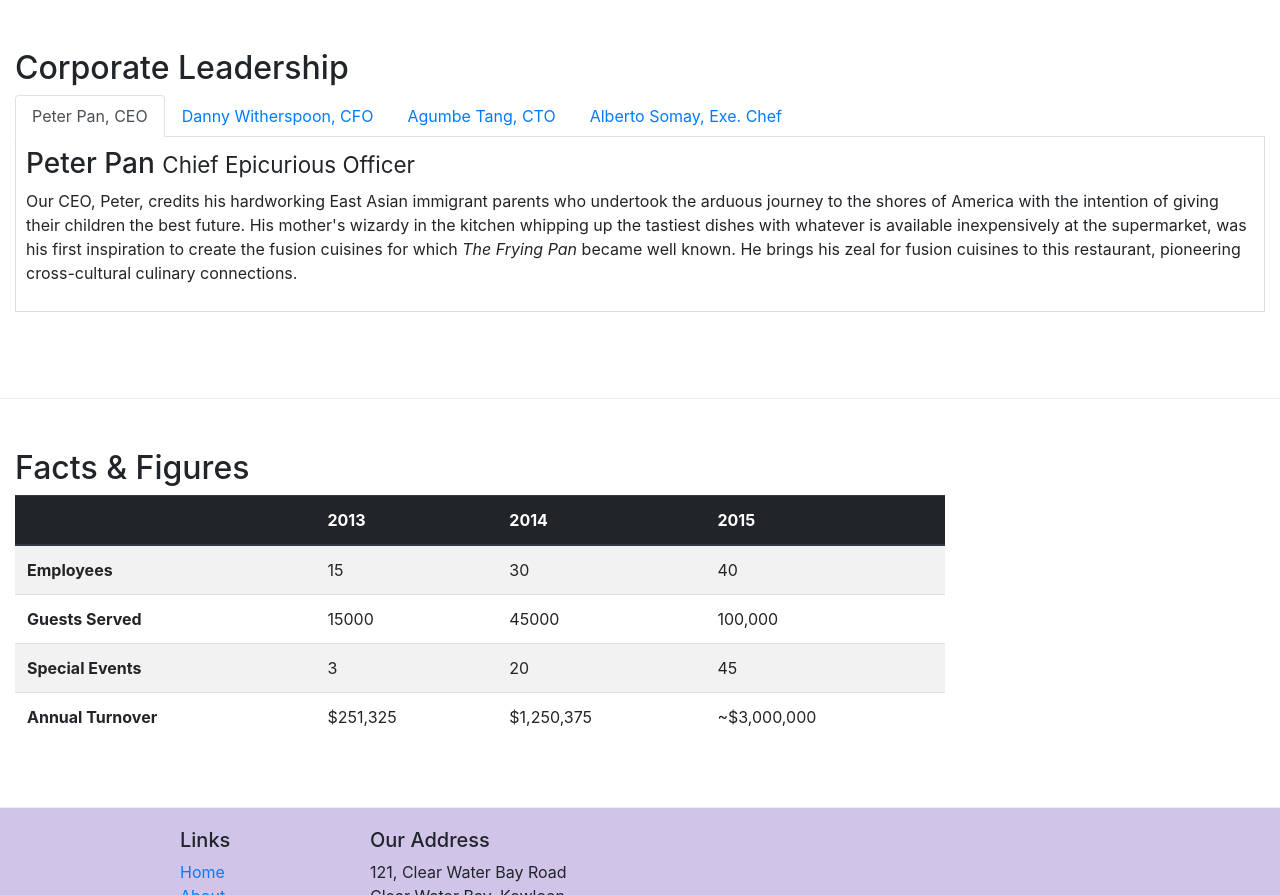
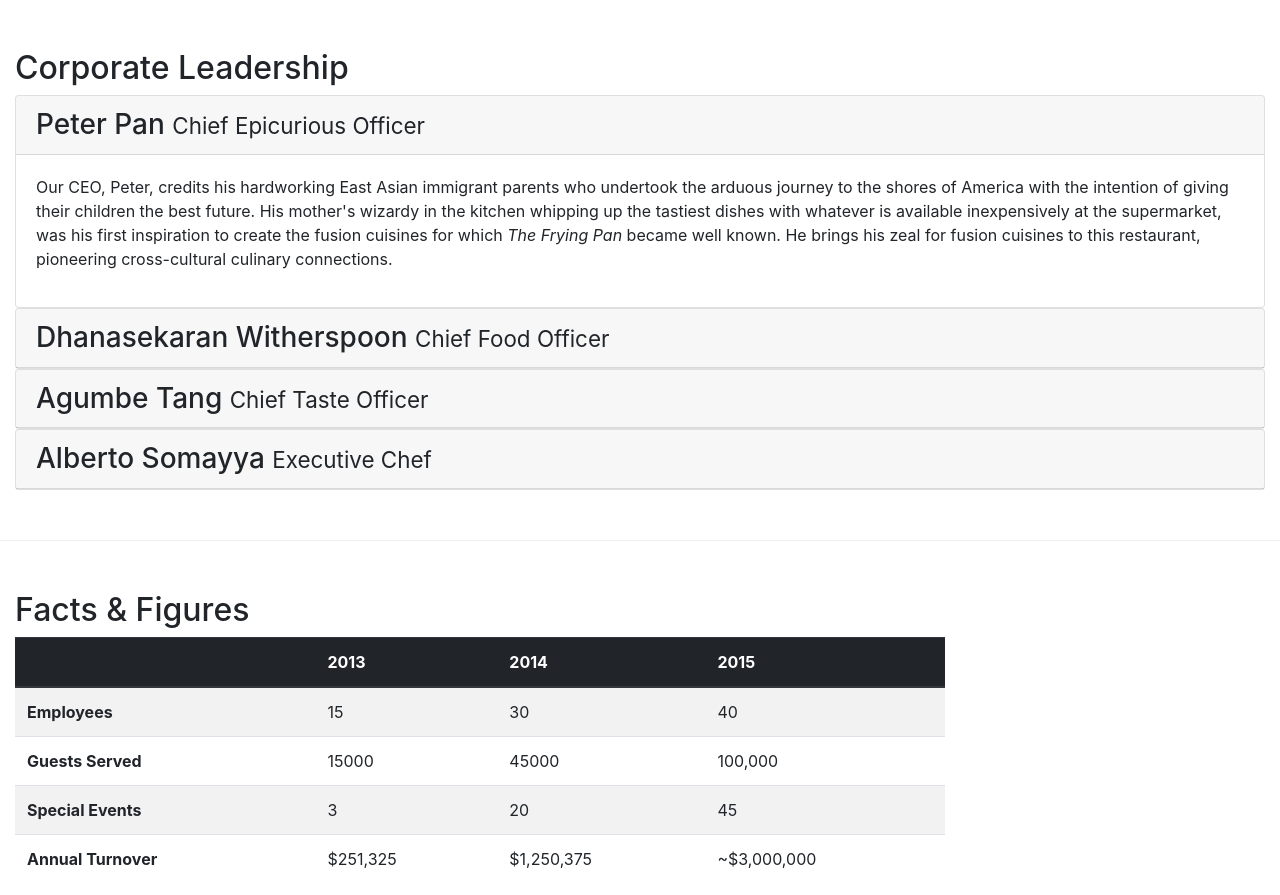
Before and after one commit to rrgmax/con-fusion, a website: page aboutus.html in a window 1280 px wide. Shown: the part 911-1806 px from the top of the page. Drawn offline with nearby package versions, Linux system fonts and the light colour scheme.

Commit message:
Accordion

```diff
--- a/aboutus.html
+++ b/aboutus.html
@@ -98,41 +98,63 @@
         <div class="row row-content">
             <div class="col-12">
                 <h2>Corporate Leadership</h2>
-                <ul class="nav nav-tabs">
-                    <li class="nav-item">
-                        <a class="nav-link active" href="#peter"
-                            role="tab" data-toggle="tab">Peter Pan, CEO</a>
-                    </li>
-                    <li class="nav-item">
-                        <a class="nav-link" href="#danny"
-                            role="tab" data-toggle="tab">Danny Witherspoon, CFO</a>
-                    </li>
-                    <li class="nav-item">
-                        <a class="nav-link" href="#agumbe"
-                            role="tab" data-toggle="tab">Agumbe Tang, CTO</a>
-                    </li>
-                    <li class="nav-item">
-                        <a class="nav-link" href="#alberto"
-                            role="tab" data-toggle="tab">Alberto Somay, Exe. Chef</a>
-                    </li>
-                </ul>
 
-                <div class="tab-content">
-                    <div role="tabpanel" class="tab-pane fade show active" id="peter">
-                        <h3>Peter Pan <small>Chief Epicurious Officer</small></h3>
-                        <p class="d-none d-sm-block">Our CEO, Peter, credits his hardworking East Asian immigrant parents who undertook the arduous journey to the shores of America with the intention of giving their children the best future. His mother's wizardy in the kitchen whipping up the tastiest dishes with whatever is available inexpensively at the supermarket, was his first inspiration to create the fusion cuisines for which <em>The Frying Pan</em> became well known. He brings his zeal for fusion cuisines to this restaurant, pioneering cross-cultural culinary connections.</p>
+                <div id="accordion">
+                    <div class="card">
+                        <div class="card-header" role="tab" id="peterhead">
+                        <h3 class="mb-0">
+                            <a data-toggle="collapse" data-target="#peter">
+                            Peter Pan <small>Chief Epicurious Officer</small>
+                            </a>
+                        </h3>
+                        </div>
+                        <div class="collapse show" id="peter" data-parent="#accordion">
+                            <div class="card-body">
+                                <p class="d-none d-sm-block">Our CEO, Peter, credits his hardworking East Asian immigrant parents who undertook the arduous journey to the shores of America with the intention of giving their children the best future. His mother's wizardy in the kitchen whipping up the tastiest dishes with whatever is available inexpensively at the supermarket, was his first inspiration to create the fusion cuisines for which <em>The Frying Pan</em> became well known. He brings his zeal for fusion cuisines to this restaurant, pioneering cross-cultural culinary connections.</p>
+                            </div>
+                        </div>
                     </div>
-                    <div role="tabpanel" class="tab-pane fade" id="danny">
-                        <h3>Dhanasekaran Witherspoon <small>Chief Food Officer</small></h3>
-                        <p class="d-none d-sm-block">Our CFO, Danny, as he is affectionately referred to by his colleagues, comes from a long established family tradition in farming and produce. His experiences growing up on a farm in the Australian outback gave him great appreciation for varieties of food sources. As he puts it in his own words, <em>Everything that runs, wins, and everything that stays, pays!</em></p>
+                    <div class="card">
+                            <div class="card-header" role="tab" id="dannyhead">
+                            <h3 class="mb-0">
+                                <a class="collapsed" data-toggle="collapse" data-target="#danny">
+                                Dhanasekaran Witherspoon <small>Chief Food Officer</small>
+                                </a>
+                            </h3>
+                        </div>
+                        <div class="collapse" id="danny" data-parent="#accordion">
+                            <div class="card-body">
+                                <p class="d-none d-sm-block">Our CFO, Danny, as he is affectionately referred to by his colleagues, comes from a long established family tradition in farming and produce. His experiences growing up on a farm in the Australian outback gave him great appreciation for varieties of food sources. As he puts it in his own words, <em>Everything that runs, wins, and everything that stays, pays!</em></p>
+                            </div>
+                        </div>
                     </div>
-                    <div role="tabpanel" class="tab-pane fade" id="agumbe">
-                        <h3>Agumbe Tang <small>Chief Taste Officer</small></h3>
-                        <p class="d-none d-sm-block">Blessed with the most discerning gustatory sense, Agumbe, our CTO, personally ensures that every dish that we serve meets his exacting tastes. Our chefs dread the tongue lashing that ensues if their dish does not meet his exacting standards. He lives by his motto, <em>You click only if you survive my lick.</em></p>
+                    <div class="card">
+                            <div class="card-header" role="tab" id="agumbehead">
+                            <h3 class="mb-0">
+                                <a class="collapsed" data-toggle="collapse" data-target="#agumbe">
+                                Agumbe Tang <small>Chief Taste Officer</small>
+                                </a>
+                            </h3>
+                        </div>
+                        <div class="collapse" id="agumbe" data-parent="#accordion">
+                            <div class="card-body">
+                                <p class="d-none d-sm-block">Blessed with the most discerning gustatory sense, Agumbe, our CTO, personally ensures that every dish that we serve meets his exacting tastes. Our chefs dread the tongue lashing that ensues if their dish does not meet his exacting standards. He lives by his motto, <em>You click only if you survive my lick.</em></p>
+                            </div>
+                        </div>
                     </div>
-                    <div role="tabpanel" class="tab-pane fade" id="alberto">
-                        <h3>Alberto Somayya <small>Executive Chef</small></h3>
-                        <p class="d-none d-sm-block">Award winning three-star Michelin chef with wide International experience having worked closely with whos-who in the culinary world, he specializes in creating mouthwatering Indo-Italian fusion experiences. He says, <em>Put together the cuisines from the two craziest cultures, and you get a winning hit! Amma Mia!</em></p>
+                    <div class="card">
+                            <div class="card-header" role="tab" id="albertohead">
+                            <h3 class="mb-0">
+                                <a class="collapsed" data-toggle="collapse" data-target="#alberto">
+                                Alberto Somayya <small>Executive Chef</small>
+                                </a>
+                            </h3>
+                        </div>
+                        <div class="collapse" id="alberto" data-parent="#accordion">
+                            <div class="card-body">
+                                <p class="d-none d-sm-block">Award winning three-star Michelin chef with wide International experience having worked closely with whos-who in the culinary world, he specializes in creating mouthwatering Indo-Italian fusion experiences. He says, <em>Put together the cuisines from the two craziest cultures, and you get a winning hit! Amma Mia!</em></p>
+                            </div>
+                        </div>
                     </div>
                 </div>
             </div>
```
